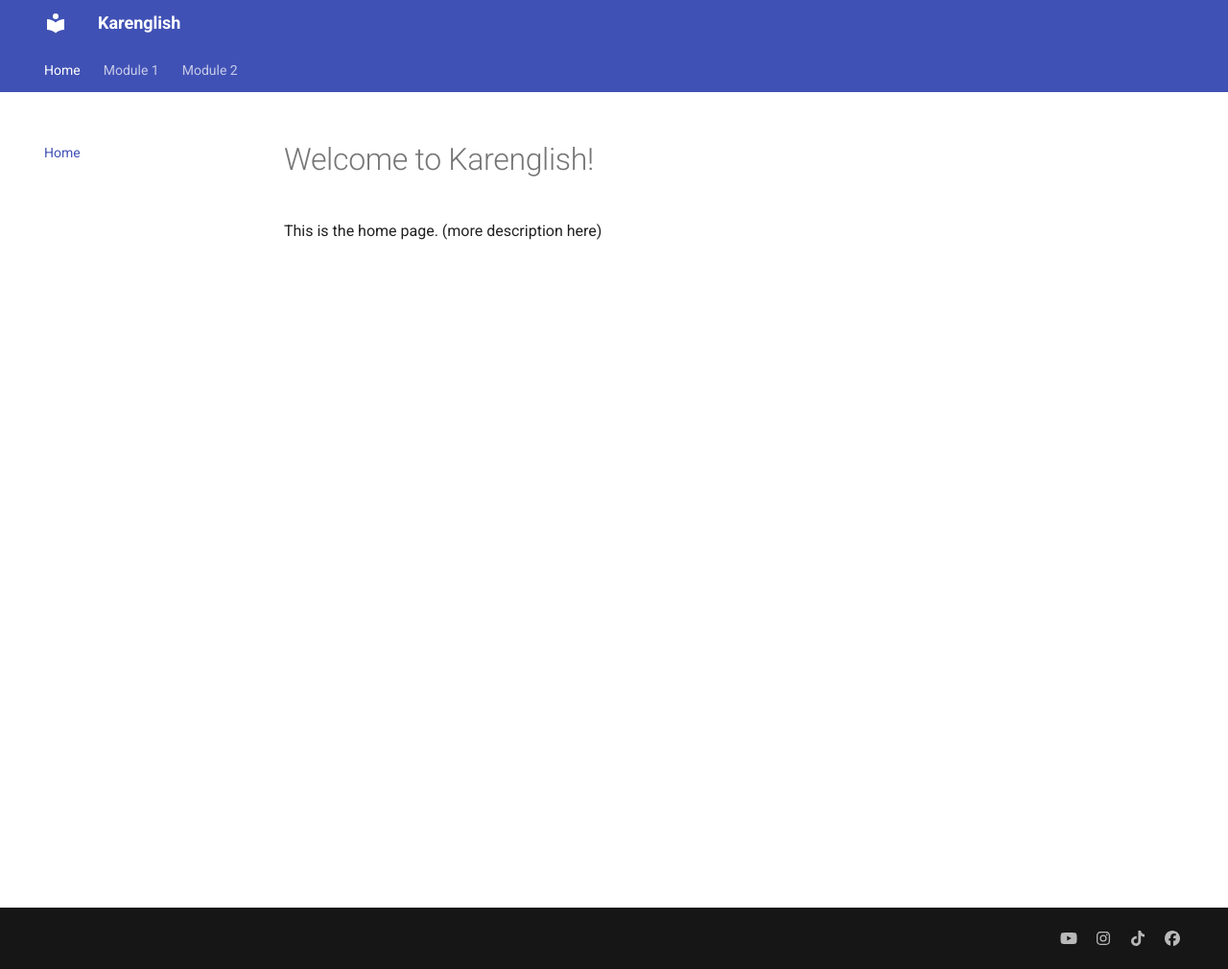
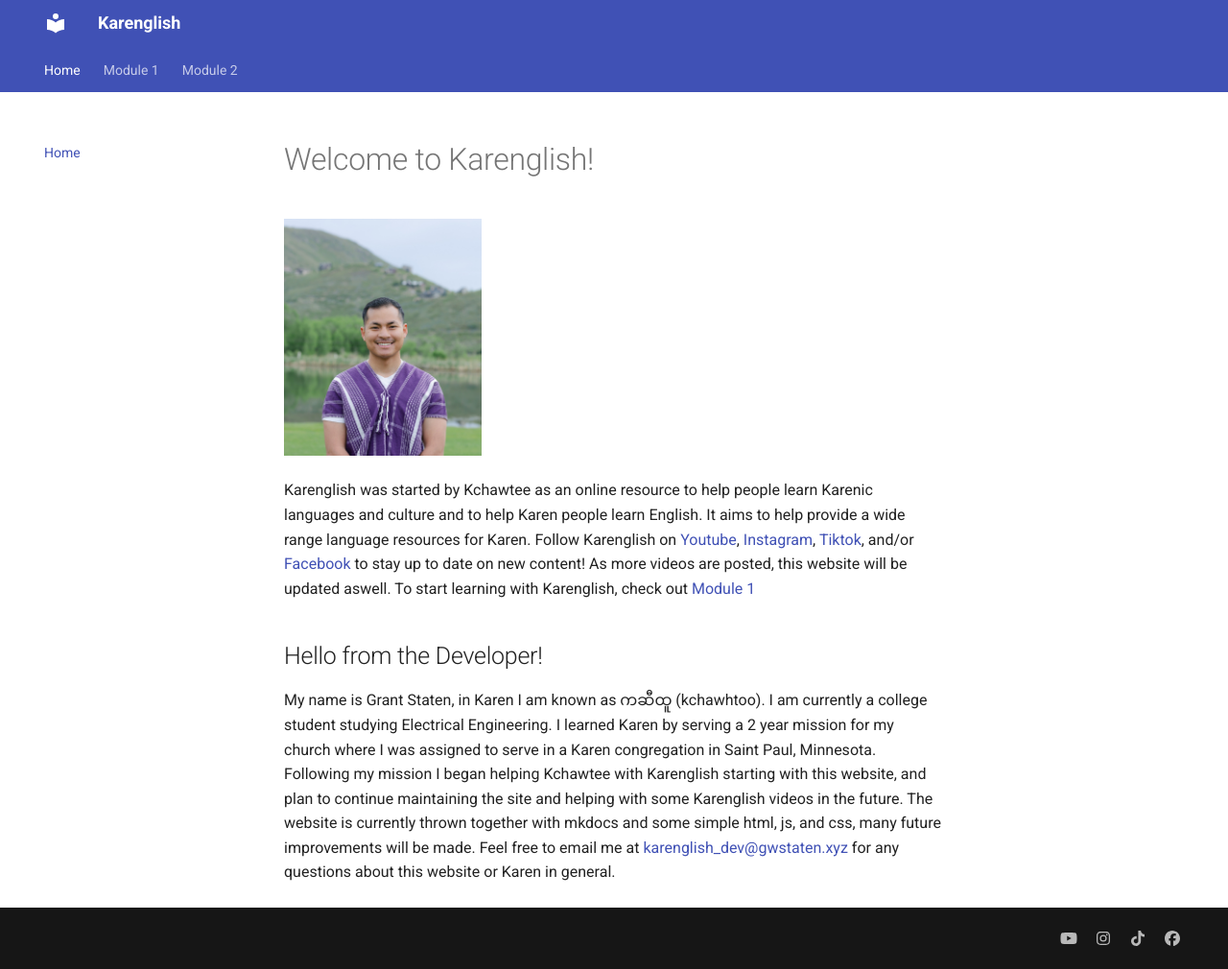
Before and after one commit to gwstaten/karenglish, an MkDocs documentation site: the page built from docs/index.md, in a window 1280 px wide and 1010 px high. Shown: the whole window at 96% size. Built offline with MkDocs 1.6.1 and Material for MkDocs 9.7.7, drawn with Linux system fonts in a browser that asks for light colours.

Commit message:
add home page

```diff
--- a/docs/index.md
+++ b/docs/index.md
@@ -1,3 +1,10 @@
 # Welcome to Karenglish!
 
-This is the home page. (more description here)
+<img src="images/kchawtee.jpg" width = "30%">
+
+Karenglish was started by Kchawtee as an online resource to help people learn Karenic languages and culture and to help Karen people learn English. It aims to help provide a wide range language resources for Karen. Follow Karenglish on [Youtube](https://www.youtube.com/@iKarenglish), [Instagram](https://l.facebook.com/l.php?u=https%3A%2F%2Fwww.instagram.com%2Fkarenglish_%3Ffbclid%3DIwZXh0bgNhZW0CMTAAYnJpZBExaGxTVmV3dE9LdEJFWTNBTgEem0QFerhJd48WttnM2ZNxbV78kseZPXhjN4BOKv6GxUwlo_9UQEMal4TC82U_aem_ZBsktTp8THr5Y2Fw09SEQg&h=AT3vBN_0OHy96WYQn7C4oAuZTNm_auFbSAMXzYxHKY9ya3h0AUeMpYsZvAx5szCU9-AwvFwanN_Gt-ksH6HL6ctkDVA57TsYgYjK_jytHAO-CdRN_Puk9e-fJTcM), [Tiktok](https://www.tiktok.com/@karenglish_), and/or [Facebook](https://www.facebook.com/KChawtee/) to stay up to date on new content! As more videos are posted, this website will be updated aswell. To start learning with Karenglish, check out [Module 1](module1/index.md)
+
+
+## Hello from the Developer!
+
+My name is Grant Staten, in Karen I am known as ကဆီထူ (kchawhtoo). I am currently a college student studying Electrical Engineering. I learned Karen by serving a 2 year mission for my church where I was assigned to serve in a Karen congregation in Saint Paul, Minnesota. Following my mission I began helping Kchawtee with Karenglish starting with this website, and plan to continue maintaining the site and helping with some Karenglish videos in the future. The website is currently thrown together with mkdocs and some simple html, js, and css, many future improvements will be made. Feel free to email me at [karenglish_dev@gwstaten.xyz](mailto:karenglish_dev@gwstaten.xyz) for any questions about this website or Karen in general.
```
Also changed, not shown: docs/module1/index.md (+1 -1 lines), docs/images/kchawtee.jpg (added).
